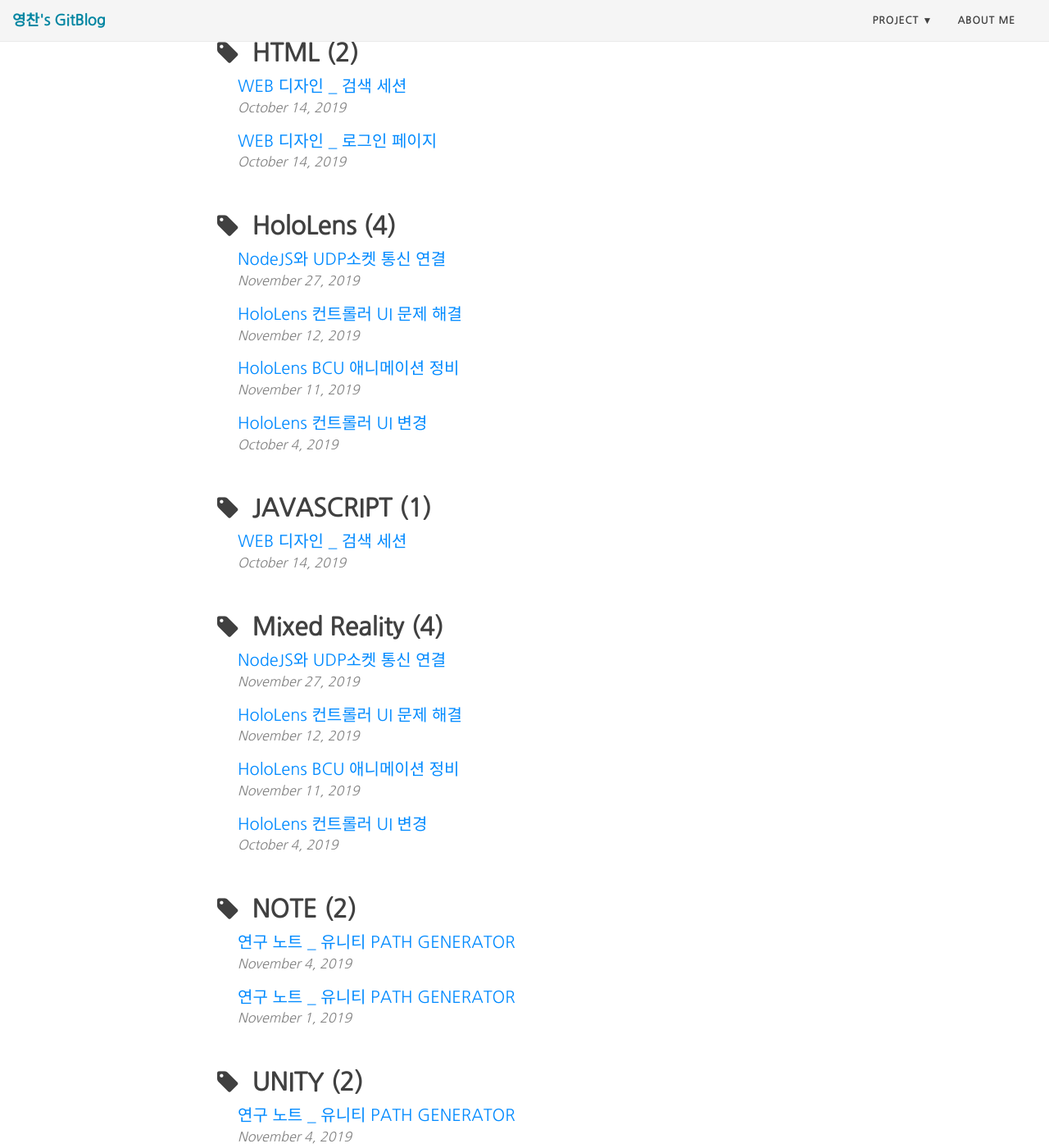
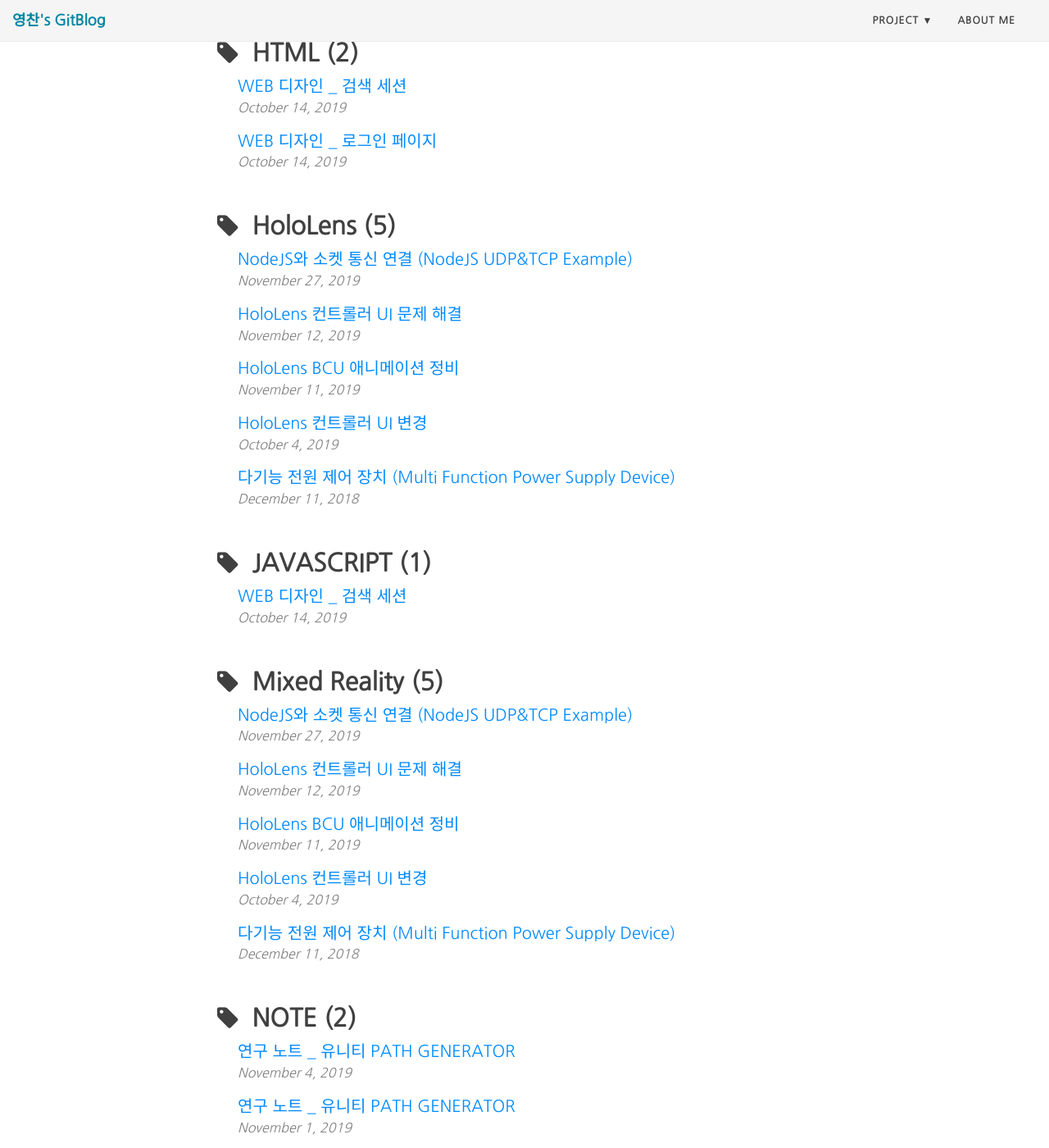
Before and after one commit to charlieppark/charlieppark.github.io-backup, a Jekyll site: the page built from tags.html, in a window 1280 px wide and 1400 px high, scrolled down 867 px. Shown: the whole window at 82% size. Built offline with Jekyll 4.4.1, drawn with Linux system fonts in a browser that asks for light colours; nearby versions of some CDN libraries; some of the changed lines change nothing that is shown; some of the changed text lies outside the part shown.

Commit message:
Update note 006

```diff
--- /dev/null
+++ b/_posts/2018-12-11-NOTE006.md
@@ -0,0 +1,113 @@
+---
+layout: post
+title:  다기능 전원 제어 장치  (Multi Function Power Supply Device)
+tags: [HoloLens,Mixed Reality]
+image: /img/post/NOTE/title006.png
+bigimg: /img/bg/NOTE/bg006.png
+comments: true
+---
+
+한국 항공대학교 2018년 하드웨어 설계 과목 텀프로젝트 !
+김영찬 2013122041 / 이민우 2014122191
+
+
+
+# 🔌 다 기능 전원 제어 장치
+##      Multi-Function Power Supply Device
+
+### NOTICE
+
+[![image](https://user-images.githubusercontent.com/40852277/49764082-cbc8b580-fd11-11e8-9d9b-1e438eacf705.png)](https://drive.google.com/file/d/1j9GdAIE577YxwQyaya6IUf_wyjjhicJV/view)
+
+- 18.12.11 모든 하드웨어 설계가 완료되었으며 최종 결과 보고서를 작성하였다.
+
+---
+
+### 목차
+
+* [인트로 페이지](https://github.com/KimYC1223/KAU_HW_2018/wiki)
+* [설계 구상](https://github.com/KimYC1223/KAU_HW_2018/wiki/%EC%84%A4%EA%B3%84-%EA%B5%AC%EC%83%81)
+* [컨트롤러 제작](https://github.com/KimYC1223/KAU_HW_2018/wiki/%EC%BB%A8%ED%8A%B8%EB%A1%A4%EB%9F%AC-%EC%A0%9C%EC%9E%91)
+
+* [1차 설계 보고서](https://docs.google.com/document/d/1IeziIMAUpHRamWqDd9RJulJZECYwCsv7B4q4vper5i4/edit?usp=sharing)
+* [회의록 #1](https://docs.google.com/document/d/1_IOEhCejL1H4feS2lfN3uh_svhE7D3-NGIDvo_U_Ejk/edit?usp=sharing)
+* [최종 설계 보고서](https://docs.google.com/document/d/1KtjfvRIkFoQ65lbD0xpDLbpnWic0ljpjdskC9-0ilvI/edit?usp=sharing)
+
+***
+
+### 주제
+DE1_SOC 보드를 이용한 원격 전원제어장치
+
+***
+
+### 목적
+하드웨어를 직접 제작해서 원격 전원제어를 할 수 있게 한다.
+
+***
+
+### 정리
+본체에 콘센트, 빵판, de1-SOC보드가 들어가게 해서 콘센트(3구)의 선중에서 1개씩 릴레이를 연결해서 빵판에다가 꽂는다. DE1-S0C상에서 GPIO의 VCC로 신호를 줄지 안줄지를 결정한다. 이때 접지를 해줘야 하므로 GND쪽으로도 연결해준다. 본체에서 USB를 꽂는 포트를 만들어서 컨트롤러를 꽂으면 컨트롤러가 되고 컨트롤러를 꽂지 않으면 KEY 인터럽트를 사용해서 직접제어를 할 수 있다. 또한 모니터에 플러그중 어느 부분이 켜져있는지 확인할 수 있으며 시간을 설정할 수 있어 얼마나 남았는지 볼 수 있게 나타낸다.
+
+***
+
+### 구현예정인 기능리스트
+
+* 모니터에 시간이 얼마 남아있는지, 각 플러그에 연결된 것들의 ON/OFF 상태를 나타낸다.
+* 컨트롤러를 통해 DE1-SOC보드와 통신을 해서 원격으로 전원을 제어한다.
+* 컨트롤러가 없을 시 DE1-SOC보드의 KEY인터럽트를 사용해 직접 제어한다.
+* 일종의 '스위치'인 릴레이 부품을 사용해 컨트롤러에서 콘센트로 신호가 가고, KEY에서 콘센트로 신호가 가도록 한다.
+
+***
+
+### 시간 계획 (민우)
+
+1. 1주차
+KEY인터럽트를 통해서 GPIO에 연결된 LED를 키고 GPIO에 연결된 PUSH BUTTON을 통해서 DE1-SOC의 HEX에 불이켜진다.
+
+2. 2주차
+모니터에 연결해서 KEY0를 누르면 첫번째 콘센트가 켜지고 나머지 컨트롤러없이도 이미 보드상에서 돌아갈 수 있도록 했으면 좋겠음 모니터에 뜨고 키를 누르는 것에 따라 모니터의 화면이 달라지고 GPIO에 LED를 연결해서 동시에 같이 켜지는지
+
+***
+
+### 시간 계획 (영찬)
+
+1. 1주차
+컨트롤러 자체 하드웨어 설계를 해서 동작이 잘되는지 보기 위해 멀티미터로 값이 들어가는지 확인한다.
+2. 2주차
+보드상에 컨트롤러를 연결해서 작동하는지 확인
+
+---
+
+### 설계 구상
+
+설계 구상은 아래와 같다.
+
+![image](https://user-images.githubusercontent.com/40852277/48713012-a5ec4b80-ec52-11e8-9d2d-3ac3627fb92c.png)
+
+![image](https://user-images.githubusercontent.com/40852277/48713082-c87e6480-ec52-11e8-9d4f-7af1797b619a.png)
+
+![image](https://user-images.githubusercontent.com/40852277/48713033-b00e4a00-ec52-11e8-96cf-8cd2a6afdaf3.png)
+
+![image](https://user-images.githubusercontent.com/40852277/48713038-b3093a80-ec52-11e8-9c49-d1c60b818b19.png)
+
+![image](https://user-images.githubusercontent.com/40852277/48713094-d0d69f80-ec52-11e8-8217-d04221513010.png)
+
+![image](https://user-images.githubusercontent.com/40852277/48713105-dc29cb00-ec52-11e8-806b-d2d96b45a555.png)
+
+---
+
+### 컨트롤러 제작
+
+![image](https://user-images.githubusercontent.com/40852277/48850088-1fb73d00-edeb-11e8-8f98-04765ed83b25.png)
+
+Preamble 4 Bit + Data 4 Bit 전송 (0101)
+
+
+
+0000 숫자 0번키 / 0100 숫자 4번키 / 1000 숫자 8번키 / 1100 방향 좌 키
+
+0001 숫자 1번키 / 0101 숫자 5번키 / 1001 숫자 9번키 / 1101 방향 우 키
+
+0010 숫자 2번키 / 0110 숫자 6번키 / 1010 방향 상 키 / 1110 확인 키
+
+0011 숫자 3번키 / 0111 숫자 7번키 / 1011 방향 하 키 / 1111 취소 키
--- a/_posts/2019-11-27-HoloLens004.md
+++ b/_posts/2019-11-27-HoloLens004.md
@@ -1,6 +1,6 @@
 ---
 layout: post
-title:  NodeJS와 UDP소켓 통신 연결
+title:  NodeJS와 소켓 통신 연결 (NodeJS UDP&TCP Example)
 tags: [HoloLens,Mixed Reality]
 image: /img/post/MR/title004.png
 bigimg: /img/bg/MR/bg004.png
```
